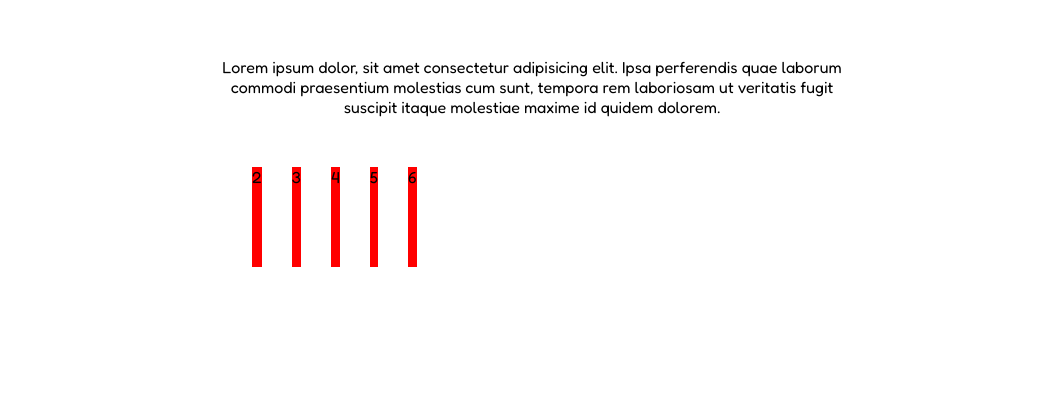
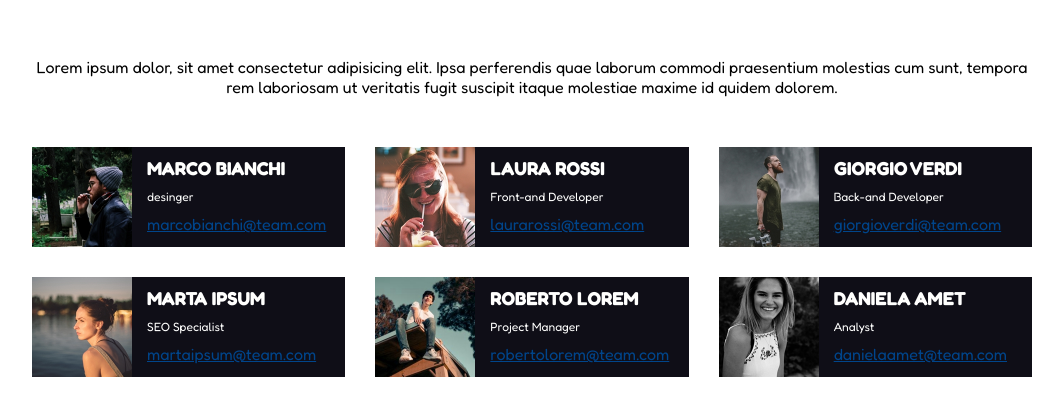
Before and after one commit to AntonioImparato/html-css-flex-cards, a plain HTML site: page index.html in a window 1280 px wide. Shown: the part 76-492 px from the top of the page, without its empty margins (108-1171 px from the left). Drawn offline with Linux system fonts and the light colour scheme.

Commit message:
add: griglia

```diff
--- a/css/style.css
+++ b/css/style.css
@@ -6,10 +6,11 @@
 }
 
 body {
-    width: 1140px;
+    width: 1200px;
     margin: 0 auto;
-    padding: 0 260px;
+    padding: 0 100px;
     font-family: "Fredoka", sans-serif;
+
 
 }
 
@@ -37,17 +38,45 @@ p {
 .container {
     display: flex;
     flex-wrap: wrap;
-    margin: 0 -15px;
+    margin: 0px -15px;
+
 
 }
 
 
 
 .person {
-    width: calc(100%/3 -30px);
+    background-color: rgb(15, 14, 23);
+    width: calc(100% / 3 - 30px);
     height: 100px;
-    background-color: red;
-    margin: 0 15px;
+
+    color: #fffffe;
+    flex-shrink: 0;
+    margin: 0px 15px 30px 15px;
     display: flex;
 
+
 }
+
+.info-person {
+    padding-left: 15px;
+
+}
+
+span {
+    font-size: 15px;
+}
+
+a {
+    color: #00458b;
+}
+
+.name {
+    padding-top: 10px;
+}
+
+.job {
+
+    padding: 10px 0px;
+    font-size: .75rem;
+}
--- a/index.html
+++ b/index.html
@@ -30,16 +30,108 @@
                 maxime id quidem dolorem.</p>
         </div>
         <!--/description-->
+        <!--griglia-->
         <div>
+            <!--riga-->
             <div class="container">
-                <div class="person"><img src="" alt=""></div>
-                <div class="person">2</div>
-                <div class="person">3</div>
-                <div class="person">4</div>
-                <div class="person">5</div>
-                <div class="person">6</div>
+
+                <!--colonna-->
+                <div class="person"><img src="img/male1.png" alt="">
+
+
+                    <div class="info-person">
+                        <div class="name">
+                            <h3> MARCO BIANCHI</h3>
+                        </div>
+                        <div class="job">desinger </div>
+                        <div>
+                            <a href="#">marcobianchi@team.com
+
+                            </a>
+                        </div>
+                    </div>
+                </div>
+                <!--/colonna-->
+                <!--colonna-->
+                <div class="person"><img src="img/female1.png" alt="">
+                    <div class="info-person">
+                        <div class="name">
+                            <h3>LAURA ROSSI</h3>
+                        </div>
+                        <div class="job">Front-and Developer </div>
+                        <div>
+                            <a href="#">laurarossi@team.com
+
+                            </a>
+                        </div>
+                    </div>
+                </div>
+                <!--/colonna-->
+                <!--colonna-->
+                <div class="person"><img src="img/male2.png" alt="">
+                    <div class="info-person">
+                        <div class="name">
+                            <h3> GIORGIO VERDI</h3>
+                        </div>
+                        <div class="job">Back-and Developer </div>
+                        <div>
+                            <a href="#">giorgioverdi@team.com
+
+                            </a>
+                        </div>
+                    </div>
+                </div>
+                <!--/colonna-->
+                <!--colonna-->
+                <div class="person"><img src="img/female2.png" alt="">
+                    <div class="info-person">
+                        <div class="name">
+                            <h3> MARTA IPSUM</h3>
+                        </div>
+                        <div class="job">SEO Specialist </div>
+                        <div>
+                            <a href="#">martaipsum@team.com
+
+                            </a>
+                        </div>
+                    </div>
+                </div>
+                <!--/colonna-->
+                <!--colonna-->
+                <div class="person"><img src="img/male3.png" alt="">
+                    <div class="info-person">
+                        <div class="name">
+                            <h3>ROBERTO LOREM</h3>
+                        </div>
+                        <div class="job"> Project Manager </div>
+                        <div>
+                            <a href="#">robertolorem@team.com
+
+                            </a>
+                        </div>
+                    </div>
+                </div>
+                <!--/colonna-->
+                <!--colonna-->
+                <div class="person"><img src="img/female3.png" alt="">
+                    <div class="info-person">
+                        <div class="name">
+                            <h3> DANIELA AMET</h3>
+                        </div>
+                        <div class="job">Analyst </div>
+                        <div>
+                            <a href="#">danielaamet@team.com
+
+                            </a>
+                        </div>
+                    </div>
+                </div>
+                <!--/colonna-->
             </div>
+            <!--/riga-->
+
         </div>
+        <!--griglia-->
     </main>
 </body>
 
```
